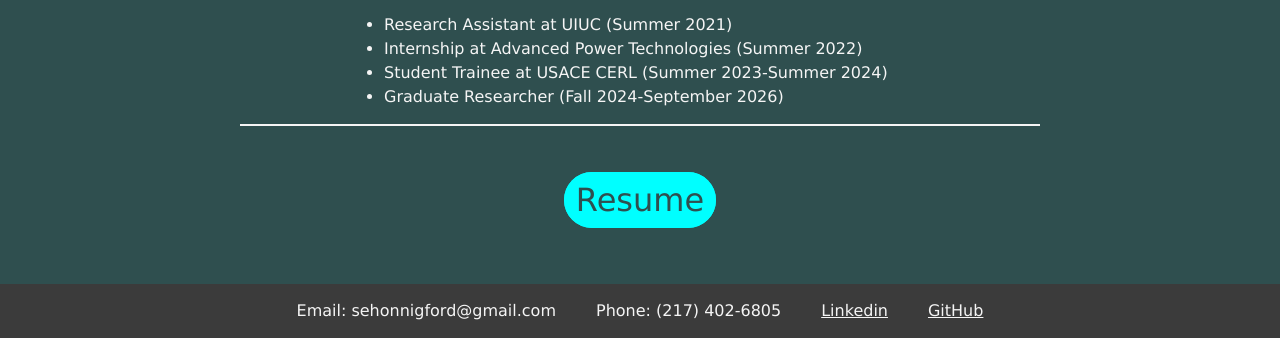
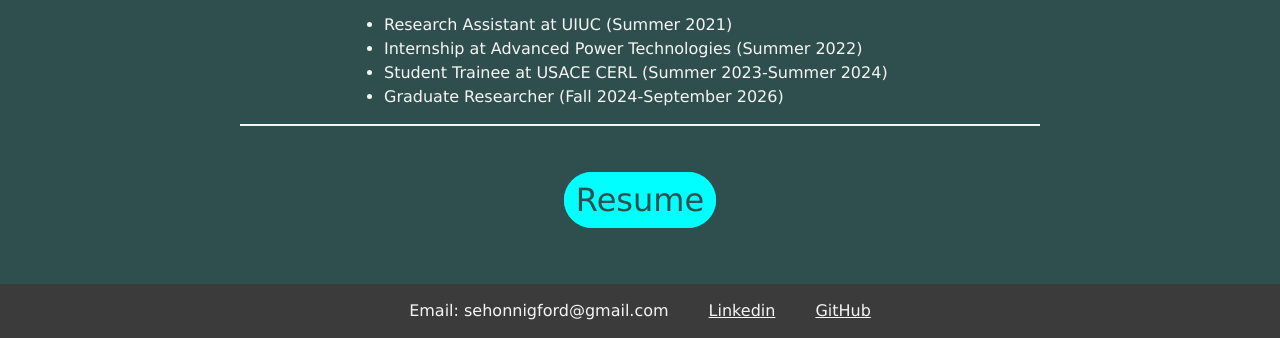
Before and after one commit to Seth-Honnigford/website, a plain HTML site: page index.html in a window 1280 px wide. Shown: the part 680-1018 px from the top of the page. Drawn offline with Linux system fonts and the light colour scheme.

Commit message:
Update index.html

```diff
--- a/index.html
+++ b/index.html
@@ -98,9 +98,6 @@
             <div class="bottomlink">
                 Email: sehonnigford@gmail.com
             </div>
-            <div class="bottomlink">
-                Phone: (217) 402-6805
-            </div>
             <a href=https://www.linkedin.com/in/seth-honnigford-34b691205/ class="bottomlink">
                 Linkedin
             </a>
```
